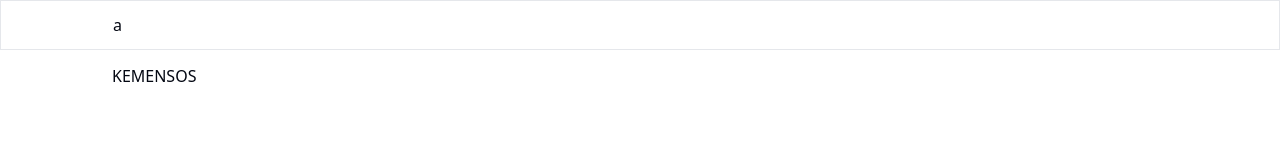
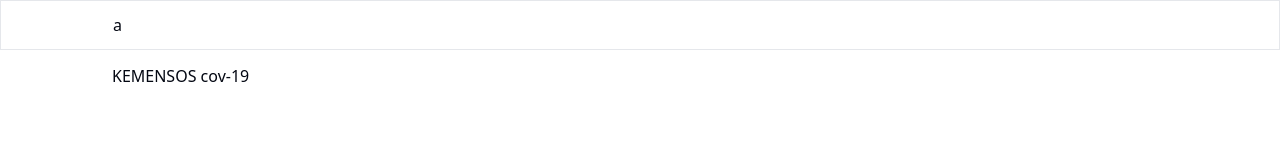
Before and after one commit to raybagas7/Kemensos-Covid19, a Next.js app: page / in a window 1280 px wide. Shown: the top 160 px of the page. Built offline with nearby package versions, Linux system fonts and the light colour scheme.

Commit message:
feat(deps): - add json-server to the deps for database mockup - ignore the db.json to the gitignore

```diff
--- a/package.json
+++ b/package.json
@@ -14,6 +14,8 @@
     "@radix-ui/react-slot": "^1.0.2",
     "class-variance-authority": "^0.7.0",
     "clsx": "^2.1.0",
+    "json-server": "^0.17.4",
+    "json-server-auth": "^2.1.0",
     "next": "14.0.4",
     "next-themes": "^0.2.1",
     "react": "^18",
--- a/src/pages/index.js
+++ b/src/pages/index.js
@@ -4,7 +4,7 @@
   return (
     <main className={`min-h-[100dvh]`}>
       <div className="pt-16">
-        <p>KEMENSOS</p>
+        <p>KEMENSOS cov-19</p>
       </div>
     </main>
   );
```
Also changed, not shown: 2 other files (tests, documents, lock files or other folders).
